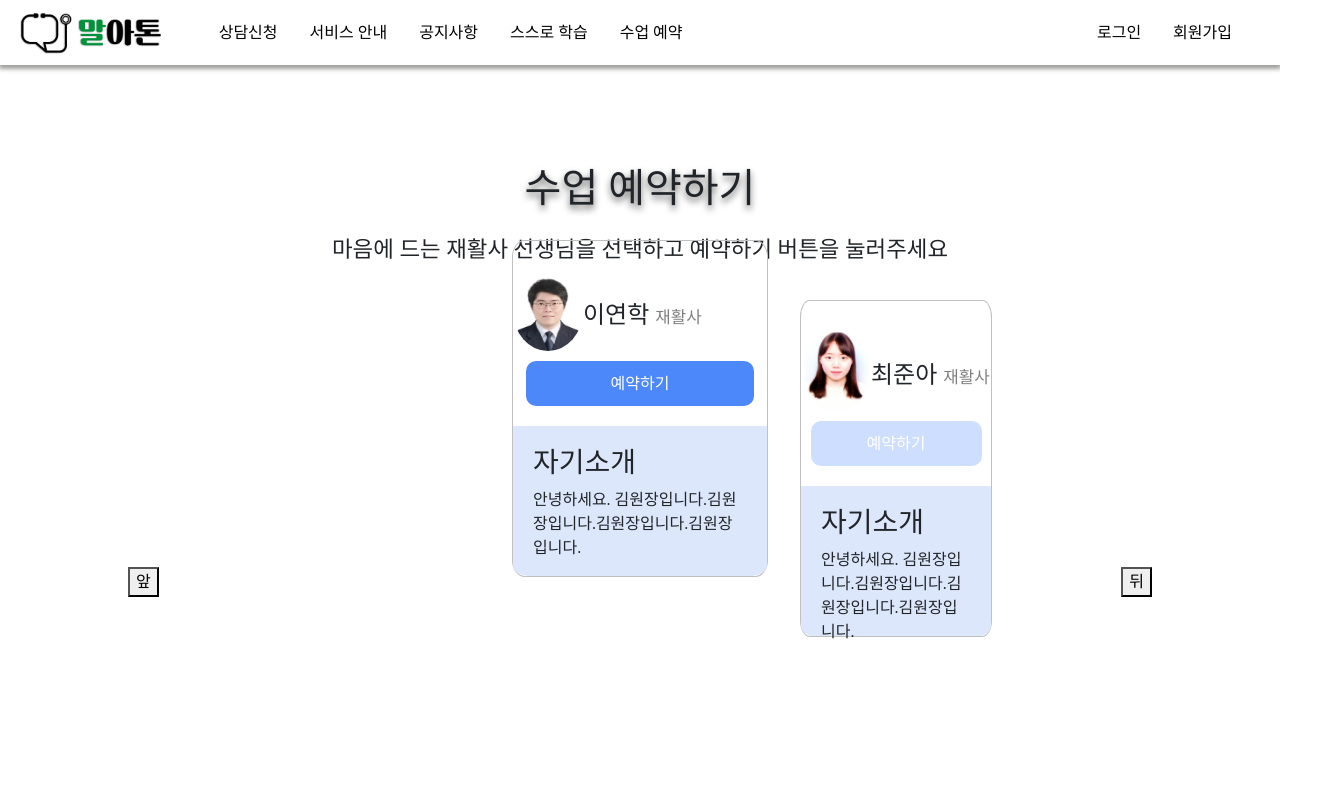
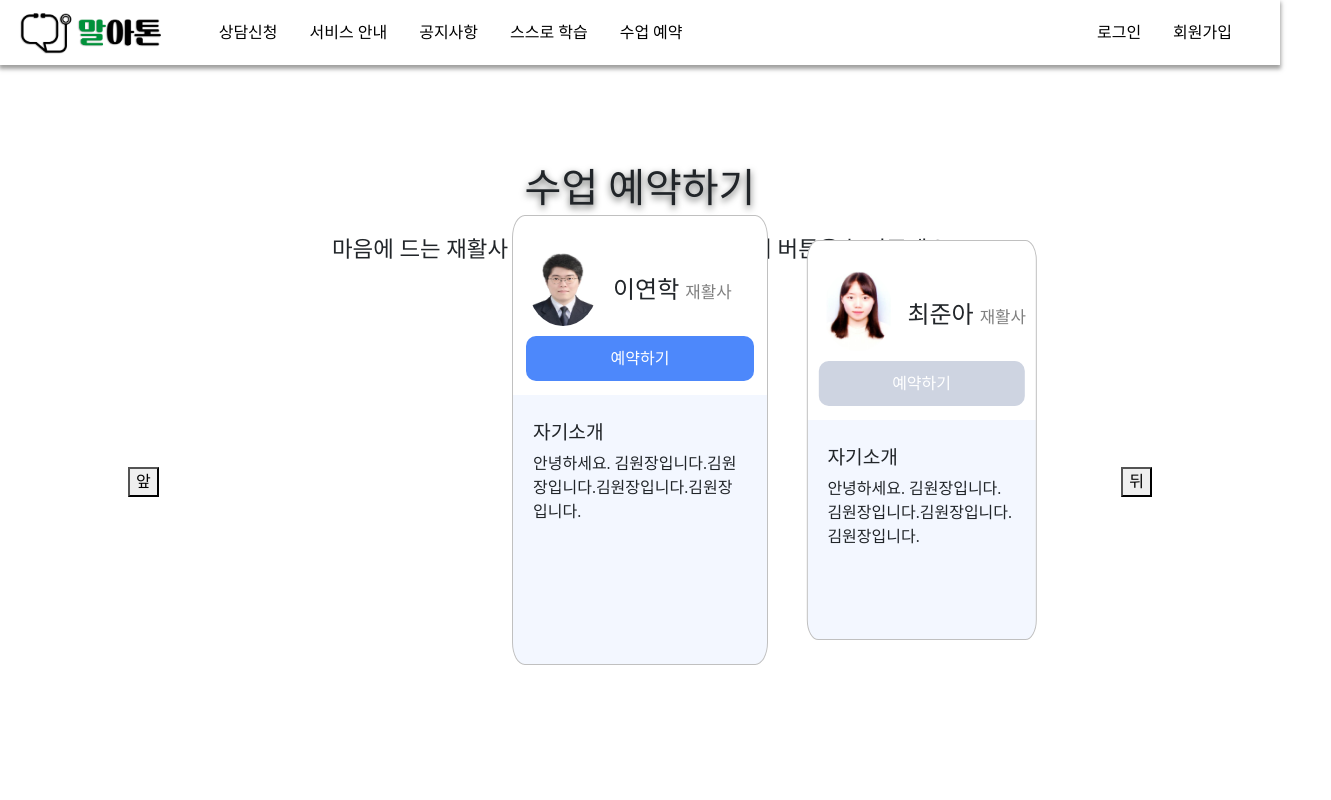
Before and after one commit to uh1216/marathon, a React (Create React App) app in the folder Frontend/marathon/: page /treat-enroll in a window 1280 px wide. Shown: the top 800 px of the page, 1331 px wide, since content can reach past the window. Built offline with nearby package versions, Linux system fonts and the light colour scheme; a web font is replaced by a local one.

Commit message:
[FE] : [FIX] 수업예약페이지 캐러셀 기능 보완

```diff
--- a/Frontend/marathon/src/components/treat-enroll/TeacherContainer.jsx
+++ b/Frontend/marathon/src/components/treat-enroll/TeacherContainer.jsx
@@ -79,6 +79,10 @@ export default function TeacherList() {
       return "prev";
     } else if (id - 1 === currentIndex) {
       return "next";
+    } else if (id + 2 === currentIndex) {
+      return "hidden_prev";
+    } else if (id - 2 === currentIndex) {
+      return "hidden_next";
     } else if (id === currentIndex) {
       return "now";
     } else {
--- a/Frontend/marathon/src/components/treat-enroll/TeacherContainer.module.css
+++ b/Frontend/marathon/src/components/treat-enroll/TeacherContainer.module.css
@@ -15,5 +15,5 @@
 .content {
   display: flex;
   justify-content: space-between;
-  margin-top: 300px;
+  margin-top: 200px;
 }
--- a/Frontend/marathon/src/components/treat-enroll/TeacherSlider.jsx
+++ b/Frontend/marathon/src/components/treat-enroll/TeacherSlider.jsx
@@ -2,23 +2,41 @@ import styled from "styled-components";
 import style from "./TeacherSlider.module.css";
 
 const NowSlider = styled.div`
-  width: ${(props) => (props.check === "now" ? "20%" : "15%")};
-  height: ${(props) => (props.check === "now" ? "400px" : "200px")};
-  top: ${(props) => (props.check === "now" ? "55%" : "50%")};
+  width: ${(props) => (props.check === "now" ? "20%" : "18%")};
+  height: ${(props) => (props.check === "now" ? "450px" : "400px")};
+  top: ${(props) => (props.check === "now" ? "55%" : "55%")};
+  visibility: ${(props) =>
+    props.check.includes("hidden") ? "hidden" : "visible"};
+  opacity: ${(props) => (props.check.includes("hidden") ? "0" : "1")};
+  border: 1px solid #c0c0c0;
+  border-radius: 5%;
+  background-image: ${(props) =>
+    props.check === "now"
+      ? "linear-gradient(to bottom, white 40%, #F3F7FF 40%)"
+      : "linear-gradient(to bottom, white 45%, #F3F7FF 45%)"};
   transform: translate(-50%, -50%);
-  transition: all ease-in-out 0.5s;
+  transition: ${(props) =>
+    (props.check === "now" && "all ease-in-out 0.5s") ||
+    (props.check === "next" && "all ease-in-out 0.5s") ||
+    (props.check === "prev" && "all ease-in-out 0.5s") ||
+    (props.check === "hidden_next" && "all ease-in-out 0.5s") ||
+    (props.check === "hidden_prev" && "all ease-in-out 0.5s")};
   position: absolute;
+
+  animation: ${(props) =>
+    props.check.includes("hidden") ? "fadeout 0.5s" : "fadein 0.5s"};
 
   left: ${(props) =>
     (props.check === "now" && "50%") ||
-    (props.check === "next" && "70%") ||
-    (props.check === "prev" && "30%")};
+    (props.check === "next" && "72%") ||
+    (props.check === "prev" && "28%") ||
+    (props.check === "hidden_next" && "95%") ||
+    (props.check === "hidden_prev" && "5%")};
 `;
 
 export default function TeacherSlider({ check, name, content, bg }) {
   return (
     <>
-      {check !== "hidden" ? (
       <NowSlider check={check}>
         <div className={style.total}>
           <div className={style.info}>
@@ -37,12 +55,11 @@ export default function TeacherSlider({ check, name, content, bg }) {
             </button>
           </div>
           <div className={style.content}>
-              <h3>자기소개</h3>
+            <h3 className={style.introduce_title}>자기소개</h3>
             {content}
           </div>
         </div>
       </NowSlider>
-      ) : null}
     </>
   );
 }
--- a/Frontend/marathon/src/components/treat-enroll/TeacherSlider.module.css
+++ b/Frontend/marathon/src/components/treat-enroll/TeacherSlider.module.css
@@ -3,12 +3,8 @@
   color: gray;
 }
 
-.total {
-  border: 1px solid #c0c0c0;
-  border-radius: 5%;
-}
-
 .info {
+  padding-left: 15px;
   margin-top: 30px;
   display: flex;
 }
@@ -22,6 +18,7 @@
 .title {
   font-size: 1.5em;
   margin-top: 30px;
+  padding-left: 15px;
 }
 
 .button {
@@ -53,7 +50,7 @@
   height: 45px;
   border: 0;
   color: white;
-  background-color: #cedeff;
+  background-color: #ced4e1;
   border-radius: 10px;
   transition: all ease-in-out 0.5s;
 }
@@ -61,7 +58,9 @@
 .content {
   height: 150px;
   padding: 20px;
-  background-color: #dce7fc;
-  border-radius: 0 0 7% 7%;
   font-family: "GmarketLight";
 }
+
+.introduce_title {
+  font-size: 1.2em;
+}
--- a/Frontend/marathon/src/pages/TreatEnroll.module.css
+++ b/Frontend/marathon/src/pages/TreatEnroll.module.css
@@ -17,7 +17,7 @@
   text-align: center;
   margin-top: 100px;
   margin-bottom: 20px;
-  text-shadow: 0 4px 7px #5f615f;
+  text-shadow: 0 3px 7px #5f615f;
 }
 
 .main_content {
```
Lines whose indentation alone changed are shown as unchanged.
